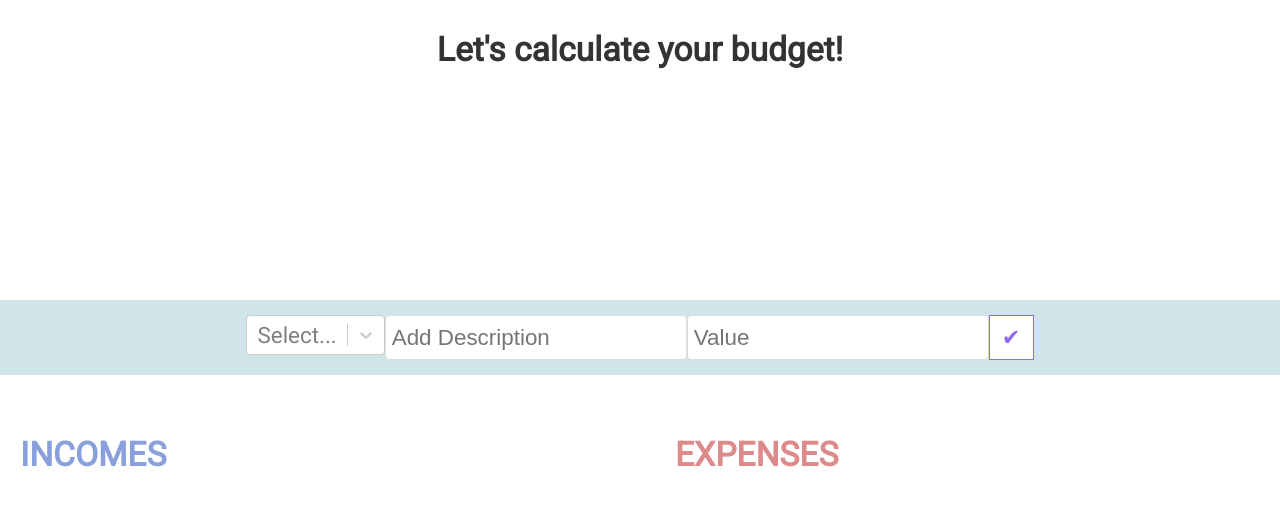
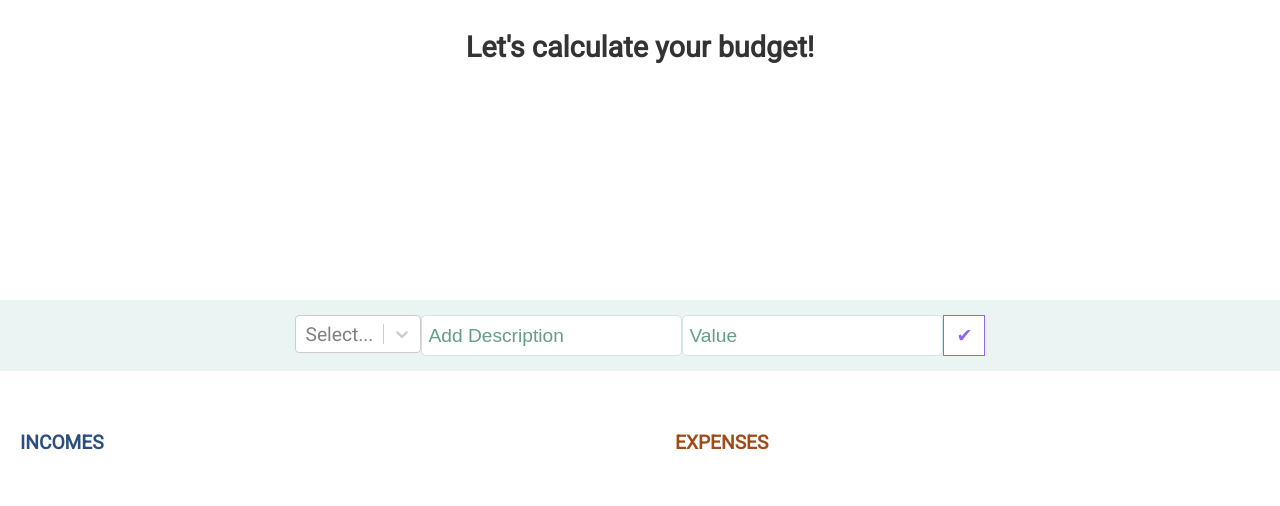
Before and after one commit to jocko981/budget-app, a React (Create React App) app: page /dashboard in a window 1280 px wide. Shown: the top 506 px of the page. Built offline with nearby package versions, Linux system fonts and the light colour scheme.

Commit message:
css variables

```diff
--- a/src/components/createTransaction/CreateTransaction.css
+++ b/src/components/createTransaction/CreateTransaction.css
@@ -1,5 +1,5 @@
 .create-transaction-form {
-    background: var(--secondary-color);
+    background: var(--highlight-color-2);
     padding: 15px 0px;
 }
 
@@ -9,3 +9,11 @@
     justify-content: center;
     flex-wrap: wrap;
 }
+
+.create-transaction-form form input {
+    border-color: var(--highlight-color-1);
+}
+
+.create-transaction-form form input::placeholder {
+    color: var(--green-color);
+}
--- a/src/components/expensesList/ExpensesList.css
+++ b/src/components/expensesList/ExpensesList.css
@@ -1,4 +1,8 @@
-.transactions-list.expenses h2 {
-    color: rgb(221, 138, 138);
+.transactions-list.expenses h4 {
+    color: var(--orange-color);
     text-transform: uppercase;
 }
+
+.transactions-list.expenses ul li .value {
+    color: var(--orange-color);
+}
--- a/src/components/expensesList/ExpensesList.js
+++ b/src/components/expensesList/ExpensesList.js
@@ -9,7 +9,7 @@ export default function ExpensesList() {
 
     return (
         <div className="transactions-list expenses">
-            <h2>EXPENSES</h2>
+            <h4>EXPENSES</h4>
             <ul>
                 {listOfExpenses && listOfExpenses.map((item, i) => {
                     if (i % 2 === 0) {
--- a/src/components/incomesList/IncomesList.css
+++ b/src/components/incomesList/IncomesList.css
@@ -1,4 +1,8 @@
-.transactions-list.incomes h2 {
-    color: rgb(138, 160, 221);
+.transactions-list.incomes h4 {
+    color: var(--blue-color);
     text-transform: uppercase;
 }
+
+.transactions-list.incomes ul li .value {
+    color: var(--blue-color);
+}
--- a/src/components/incomesList/IncomesList.js
+++ b/src/components/incomesList/IncomesList.js
@@ -9,7 +9,7 @@ export default function IncomesList() {
 
     return (
         <div className="transactions-list incomes">
-            <h2>INCOMES</h2>
+            <h4>INCOMES</h4>
             <ul>
                 {listOfIncome && listOfIncome.map((item, i) => {
                     if (i % 2 === 0) {
--- a/src/index.css
+++ b/src/index.css
@@ -5,9 +5,11 @@
   --heading-color: #444;
   --text-color: #999;
   --primary-color: #8d69f1;
-  --secondary-color: #D1E5E8;
-  --highlight-color: #EAF5F3;
+  --highlight-color-1: #D1E5E8;
+  --highlight-color-2: #EAF5F3;
   --blue-color: #2B507F;
+  --orange-color: #A04B18;
+  --green-color: #669C8B;
 }
 
 /* base styles */
@@ -27,7 +29,7 @@ body {
   font-family: Roboto, sans-serif;
   margin: 0;
   padding: 0;
-  font-size: 1.4em;
+  font-size: 1.2em;
   background: #FFFFFF;
   color: #333;
 }
@@ -64,7 +66,7 @@ textarea {
   width: 100%;
   height: 100%;
   border: 1px solid #ddd;
-  border-radius: 4px;
+  border-radius: 5px;
 }
 
 .error {
--- a/src/pages/dashboard/Dashboard.css
+++ b/src/pages/dashboard/Dashboard.css
@@ -25,13 +25,17 @@
     padding: 10px 20px;
     display: flex;
     justify-content: space-between;
-    border-top: 2px solid var(--secondary-color);
+    border-top: 2px solid var(--highlight-color-1);
 }
 
 .dashboard .transactions-list-wrap .transactions-list ul li:last-child {
-    border-bottom: 2px solid var(--secondary-color);
+    border-bottom: 2px solid var(--highlight-color-1);
 }
-/* --highlight-color */
+
 .dashboard .transactions-list-wrap .transactions-list ul li.highlight {
-    background: var(--highlight-color);
+    background: var(--highlight-color-2);
 }
+
+.dashboard .transactions-list-wrap .transactions-list ul li .description {
+    color: var(--green-color);
+}
```
